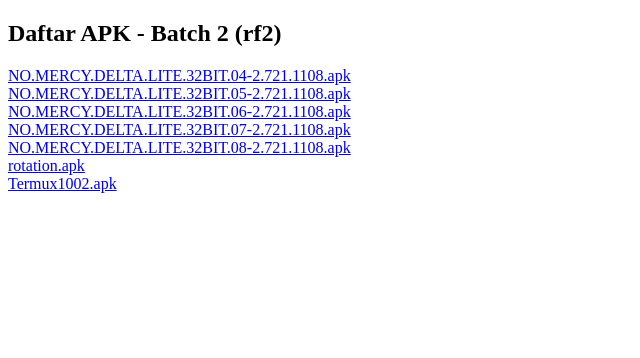
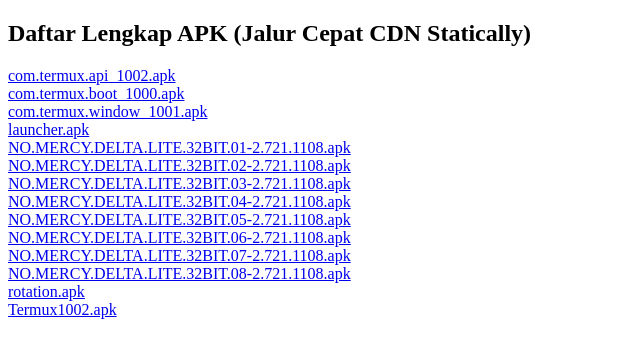
Before and after one commit to legendkopi9-max/rf-2, a plain HTML site: page index.html in a window 1280 px wide. Shown: the whole page, without its empty margins (0-640 px from the left). Drawn offline with Linux system fonts and the light colour scheme.

Commit message:
Update index.html

```diff
--- a/index.html
+++ b/index.html
@@ -1,17 +1,25 @@
 <!DOCTYPE html>
 <html>
 <head>
-    <title>APK Download - Batch 2</title>
+    <title>APK Download - Statically CDN</title>
 </head>
 <body>
-    <h2>Daftar APK - Batch 2 (rf2)</h2>
+    <h2>Daftar Lengkap APK (Jalur Cepat CDN Statically)</h2>
 
-    <a href="https://github.com/legendkopi9-max/redfinger-/releases/download/rf2/NO.MERCY.DELTA.LITE.32BIT.04-2.721.1108.apk">NO.MERCY.DELTA.LITE.32BIT.04-2.721.1108.apk</a><br>
-    <a href="https://github.com/legendkopi9-max/redfinger-/releases/download/rf2/NO.MERCY.DELTA.LITE.32BIT.05-2.721.1108.apk">NO.MERCY.DELTA.LITE.32BIT.05-2.721.1108.apk</a><br>
-    <a href="https://github.com/legendkopi9-max/redfinger-/releases/download/rf2/NO.MERCY.DELTA.LITE.32BIT.06-2.721.1108.apk">NO.MERCY.DELTA.LITE.32BIT.06-2.721.1108.apk</a><br>
-    <a href="https://github.com/legendkopi9-max/redfinger-/releases/download/rf2/NO.MERCY.DELTA.LITE.32BIT.07-2.721.1108.apk">NO.MERCY.DELTA.LITE.32BIT.07-2.721.1108.apk</a><br>
-    <a href="https://github.com/legendkopi9-max/redfinger-/releases/download/rf2/NO.MERCY.DELTA.LITE.32BIT.08-2.721.1108.apk">NO.MERCY.DELTA.LITE.32BIT.08-2.721.1108.apk</a><br>
-    <a href="https://github.com/legendkopi9-max/redfinger-/releases/download/rf2/rotation.apk">rotation.apk</a><br>
-    <a href="https://github.com/legendkopi9-max/redfinger-/releases/download/rf2/Termux1002.apk">Termux1002.apk</a><br>
+    <a href="https://cdn.statically.io/gh/legendkopi9-max/redfinger-/rf1/com.termux.api_1002.apk">com.termux.api_1002.apk</a><br>
+    <a href="https://cdn.statically.io/gh/legendkopi9-max/redfinger-/rf1/com.termux.boot_1000.apk">com.termux.boot_1000.apk</a><br>
+    <a href="https://cdn.statically.io/gh/legendkopi9-max/redfinger-/rf1/com.termux.window_1001.apk">com.termux.window_1001.apk</a><br>
+    <a href="https://cdn.statically.io/gh/legendkopi9-max/redfinger-/rf1/launcher.apk">launcher.apk</a><br>
+    <a href="https://cdn.statically.io/gh/legendkopi9-max/redfinger-/rf1/NO.MERCY.DELTA.LITE.32BIT.01-2.721.1108.apk">NO.MERCY.DELTA.LITE.32BIT.01-2.721.1108.apk</a><br>
+    <a href="https://cdn.statically.io/gh/legendkopi9-max/redfinger-/rf1/NO.MERCY.DELTA.LITE.32BIT.02-2.721.1108.apk">NO.MERCY.DELTA.LITE.32BIT.02-2.721.1108.apk</a><br>
+    <a href="https://cdn.statically.io/gh/legendkopi9-max/redfinger-/rf1/NO.MERCY.DELTA.LITE.32BIT.03-2.721.1108.apk">NO.MERCY.DELTA.LITE.32BIT.03-2.721.1108.apk</a><br>
+
+    <a href="https://cdn.statically.io/gh/legendkopi9-max/redfinger-/rf2/NO.MERCY.DELTA.LITE.32BIT.04-2.721.1108.apk">NO.MERCY.DELTA.LITE.32BIT.04-2.721.1108.apk</a><br>
+    <a href="https://cdn.statically.io/gh/legendkopi9-max/redfinger-/rf2/NO.MERCY.DELTA.LITE.32BIT.05-2.721.1108.apk">NO.MERCY.DELTA.LITE.32BIT.05-2.721.1108.apk</a><br>
+    <a href="https://cdn.statically.io/gh/legendkopi9-max/redfinger-/rf2/NO.MERCY.DELTA.LITE.32BIT.06-2.721.1108.apk">NO.MERCY.DELTA.LITE.32BIT.06-2.721.1108.apk</a><br>
+    <a href="https://cdn.statically.io/gh/legendkopi9-max/redfinger-/rf2/NO.MERCY.DELTA.LITE.32BIT.07-2.721.1108.apk">NO.MERCY.DELTA.LITE.32BIT.07-2.721.1108.apk</a><br>
+    <a href="https://cdn.statically.io/gh/legendkopi9-max/redfinger-/rf2/NO.MERCY.DELTA.LITE.32BIT.08-2.721.1108.apk">NO.MERCY.DELTA.LITE.32BIT.08-2.721.1108.apk</a><br>
+    <a href="https://cdn.statically.io/gh/legendkopi9-max/redfinger-/rf2/rotation.apk">rotation.apk</a><br>
+    <a href="https://cdn.statically.io/gh/legendkopi9-max/redfinger-/rf2/Termux1002.apk">Termux1002.apk</a><br>
 </body>
 </html>
```
